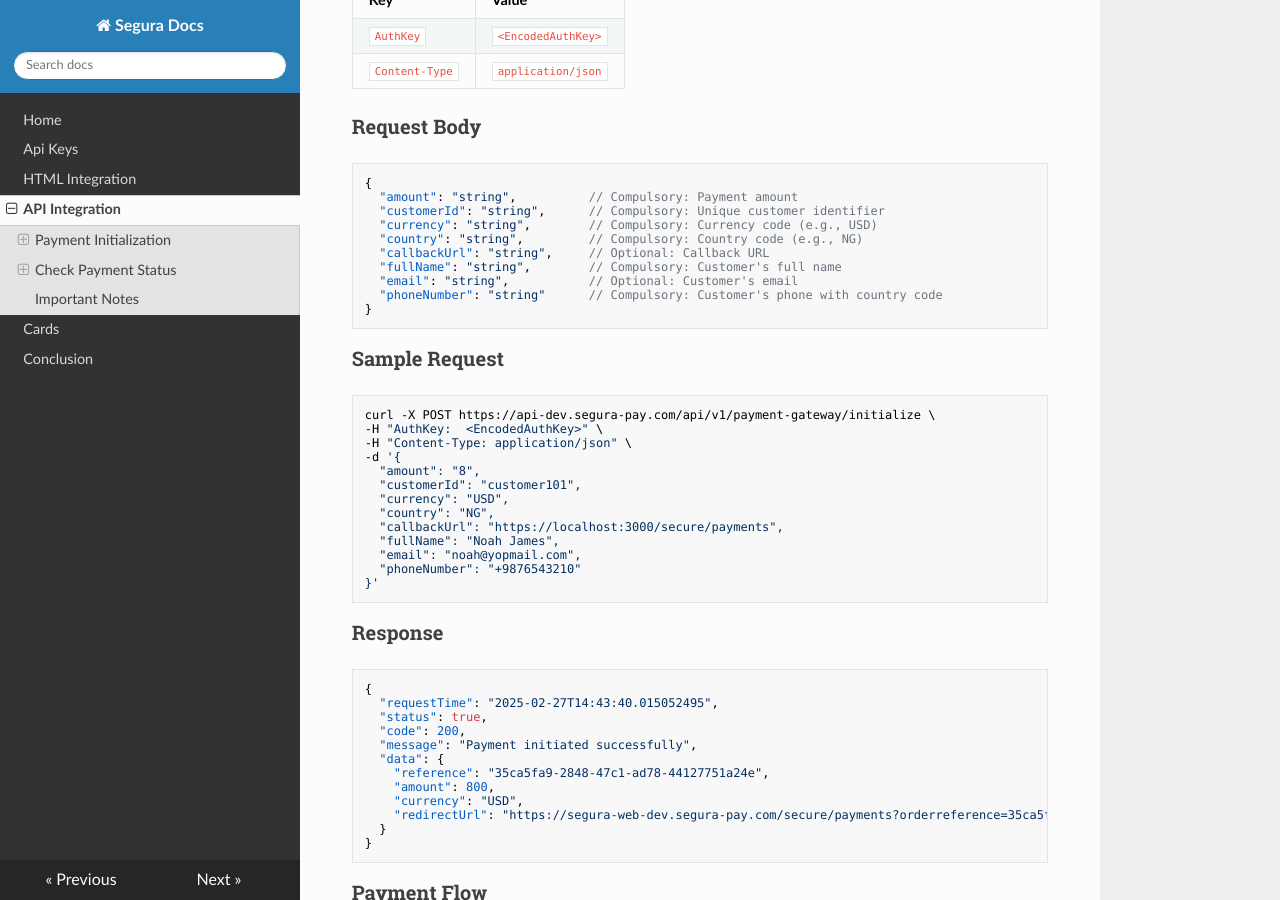
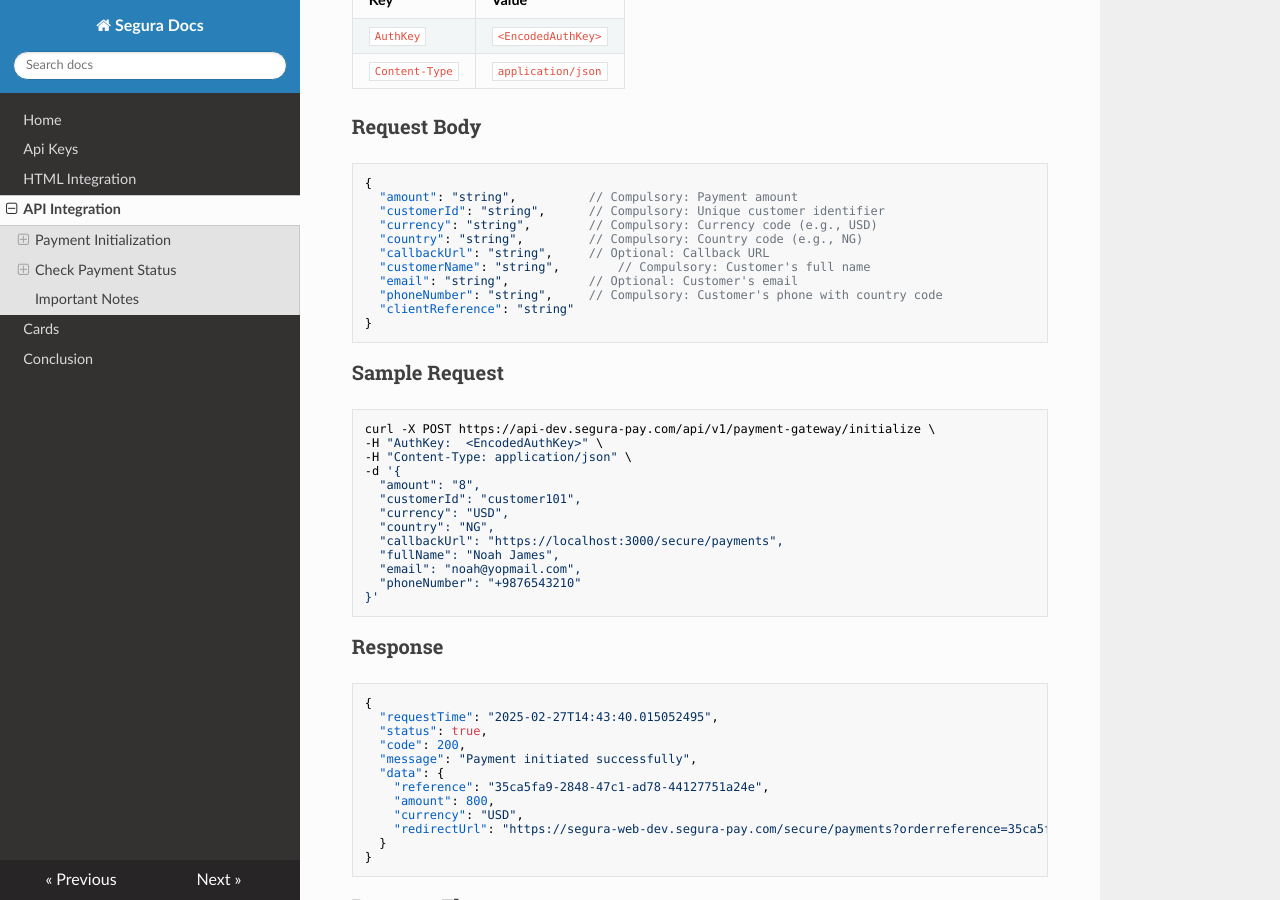
Before and after one commit to Noah-droid/segura, an MkDocs documentation site: the page built from docs/process.md, in a window 1280 px wide and 900 px high, scrolled down 389 px. Built offline with MkDocs 1.6.1, drawn with Linux system fonts in a browser that asks for light colours; nearby versions of some CDN libraries.

Commit message:
added clientReference field to payload

````diff
--- a/docs/process.md
+++ b/docs/process.md
@@ -21,9 +21,10 @@ POST https://api-dev.segura-pay.com/api/v1/payment-gateway/initialize
   "currency": "string",        // Compulsory: Currency code (e.g., USD)
   "country": "string",         // Compulsory: Country code (e.g., NG)
   "callbackUrl": "string",     // Optional: Callback URL
-  "fullName": "string",        // Compulsory: Customer's full name
+  "customerName": "string",        // Compulsory: Customer's full name
   "email": "string",           // Optional: Customer's email
-  "phoneNumber": "string"      // Compulsory: Customer's phone with country code
+  "phoneNumber": "string",     // Compulsory: Customer's phone with country code
+  "clientReference": "string"
 }
 ```
 
````
